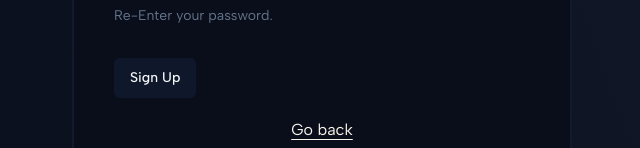
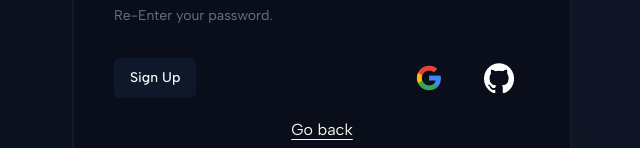
Before and after one commit to Ayush-Singh24/WhisperWire-FE, a Next.js app: page /signup in a window 1280 px wide. Shown: the part 588-736 px from the top of the page, without its empty margins (318-958 px from the left). Built offline with nearby package versions, Linux system fonts and the light colour scheme.

Commit message:
added Socials component in signup page

```diff
--- a/src/app/signup/page.tsx
+++ b/src/app/signup/page.tsx
@@ -18,6 +18,7 @@ import { SignUpSchema } from "@/schemas";
 import { useTransition } from "react";
 import { signup } from "@/actions/signup";
 import { useToast } from "@/components/ui/use-toast";
+import Social from "@/components/social";
 export default function SignUp() {
   const [isPending, setTransition] = useTransition();
   const { toast } = useToast();
@@ -116,7 +117,12 @@ export default function SignUp() {
                 </FormItem>
               )}
             />
-            <Button type="submit">Sign Up</Button>
+            <div className="flex justify-between items-center">
+              <Button type="submit" disabled={isPending}>
+                Sign Up
+              </Button>
+              <Social />
+            </div>
           </form>
         </Form>
         <div className="text-center">
```
